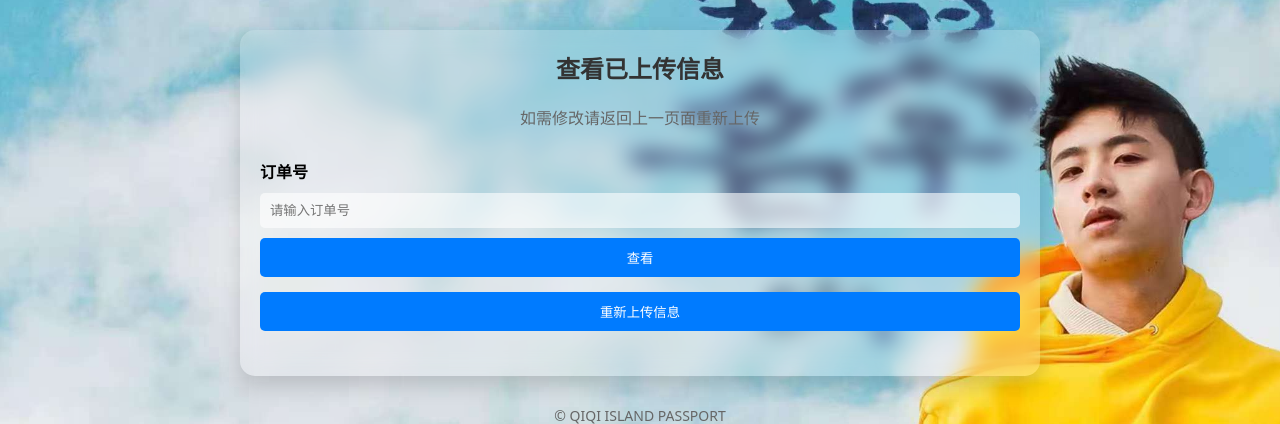
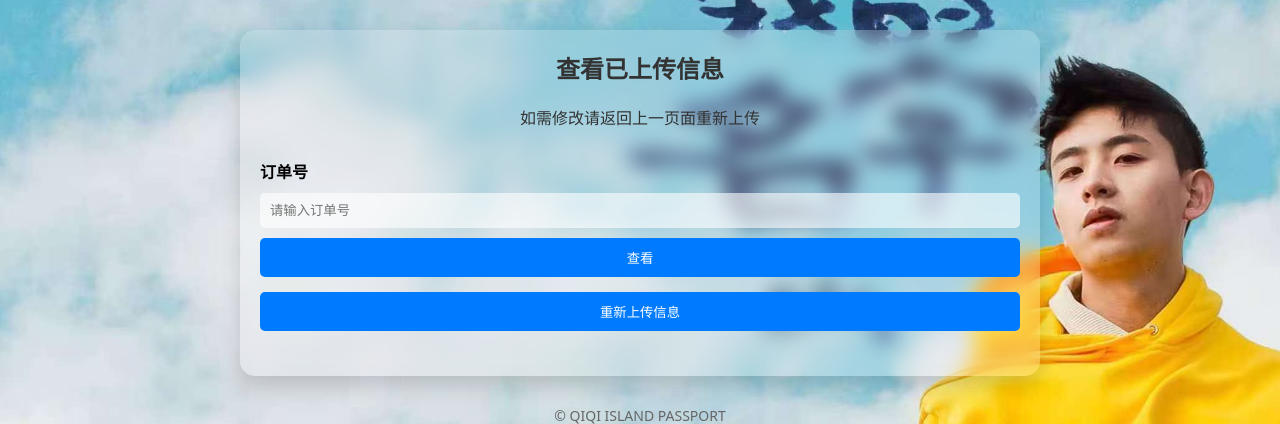
Before and after one commit to HoratioShaw/QIQI_ISLAND_E-PASSPORT, a PHP site: page /custom/view.php in a window 1280 px wide. Shown: the part 173-597 px from the top of the page. Run offline with PHP 8.4, Linux system fonts and the light colour scheme.

Commit message:
refactor: refresh page

```diff
--- a/custom/view.php
+++ b/custom/view.php
@@ -89,7 +89,7 @@ if ($_SERVER['REQUEST_METHOD'] === 'POST') {
         .subtitle {
             margin-bottom: 20px;
             font-size: 16px;
-            color: #666;
+            color: #333;
         }
 
         .form-wrapper {
@@ -215,7 +215,6 @@ if ($_SERVER['REQUEST_METHOD'] === 'POST') {
             .form-container input {
                 background: rgba(255, 255, 255, 0.1);
                 color: #fff;
-                border: 1px solid #555;
             }
             .form-container input::placeholder {
                 color: #fff;
--- a/passport/template/page1.php
+++ b/passport/template/page1.php
@@ -141,10 +141,6 @@ $imageUrl = !empty($imageFiles) ? basename($imageFiles[0]) : null;
                 color: #fff;
             }
 
-            .avatar {
-                border: 3px solid #444;
-            }
-
             .name {
                 color: #fff;
             }
```
